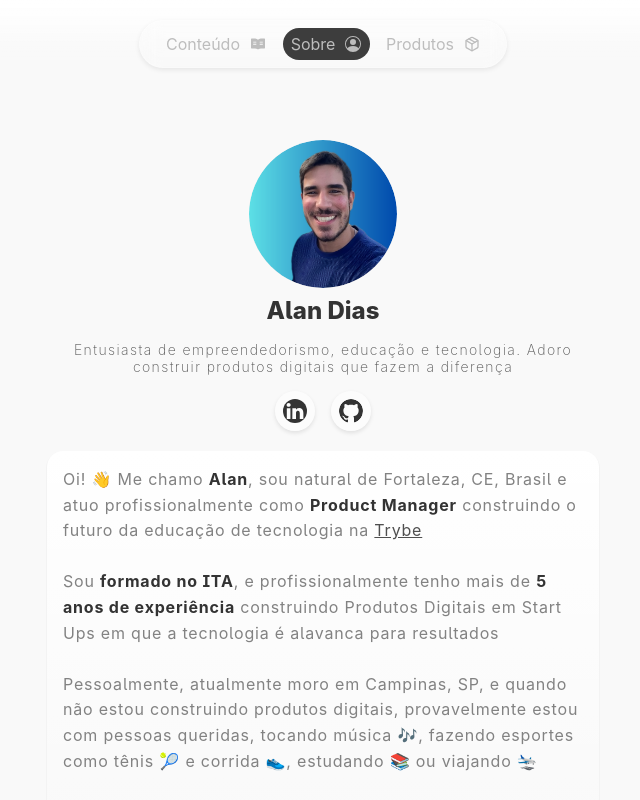
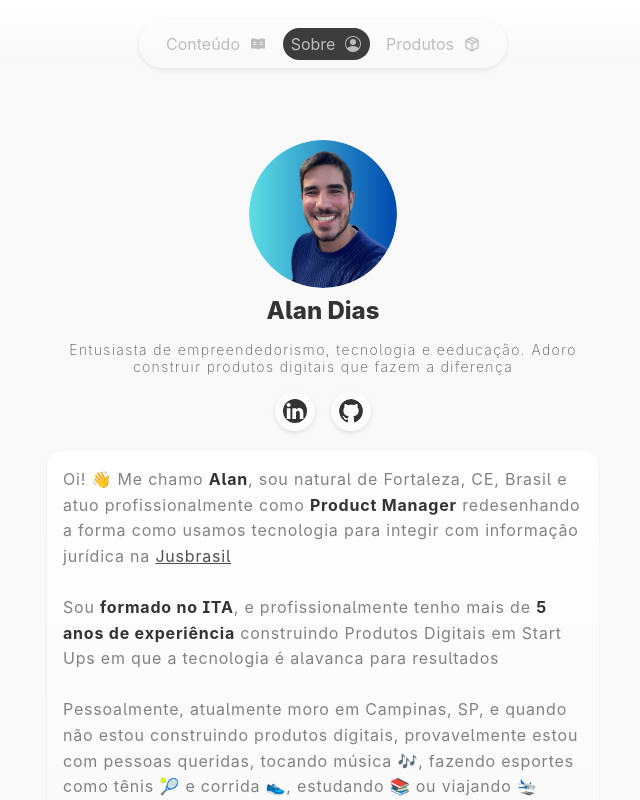
Before and after one commit to aamdias/portfolio, a React (Vite) app: page / in a window 1280 px wide. Shown: the top 800 px of the page, without its empty margins (317-957 px from the left). Built offline with nearby package versions, Linux system fonts and the light colour scheme; a web font is replaced by a local one.

Commit message:
chore: update intro text at about page

```diff
--- a/src/components/Intro/intro.tsx
+++ b/src/components/Intro/intro.tsx
@@ -48,7 +48,7 @@ function Intro() {
                 <img src={profilePic} alt="Profile of Alan Dias" loading="lazy" className="profile-pic"></img>
             </div>
             <h1 className="name_title">Alan Dias</h1>
-            <h2 className="subtitle">Entusiasta de empreendedorismo, educação e tecnologia. Adoro construir produtos digitais que fazem a diferença</h2>
+            <h2 className="subtitle">Entusiasta de empreendedorismo, tecnologia e eeducação. Adoro construir produtos digitais que fazem a diferença</h2>
             <div className="social-logos">
                 <a href="https://www.linkedin.com/in/alan-dias-7b7a0913a/" target="_blank">
                     <BsLinkedin className="social-logo"/>
@@ -58,7 +58,7 @@ function Intro() {
                 </a>
             </div>
             <div className="paper">
-            Oi! 👋 Me chamo <span className="highlight">Alan</span>, sou natural de Fortaleza, CE, Brasil e atuo profissionalmente como <span className="highlight">Product Manager</span> construindo o futuro da educação de tecnologia na <a href="https://www.betrybe.com" target="_blank" className="text-link">Trybe</a><br/><br/>
+            Oi! 👋 Me chamo <span className="highlight">Alan</span>, sou natural de Fortaleza, CE, Brasil e atuo profissionalmente como <span className="highlight">Product Manager</span> redesenhando a forma como usamos tecnologia para integir com informação jurídica na <a href="https://www.jusbrasil.com.br" target="_blank" className="text-link">Jusbrasil</a><br/><br/>
 
 Sou <span className="highlight">formado no ITA</span>, e profissionalmente tenho mais de <span className="highlight">5 anos de experiência</span> construindo Produtos Digitais em Start Ups em que a tecnologia é alavanca para resultados <br/><br/>
 
```
